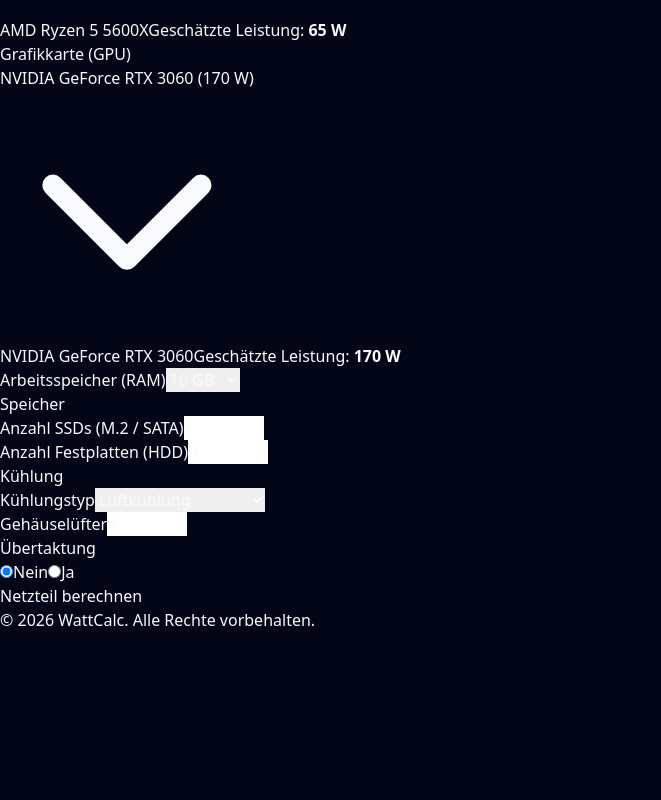
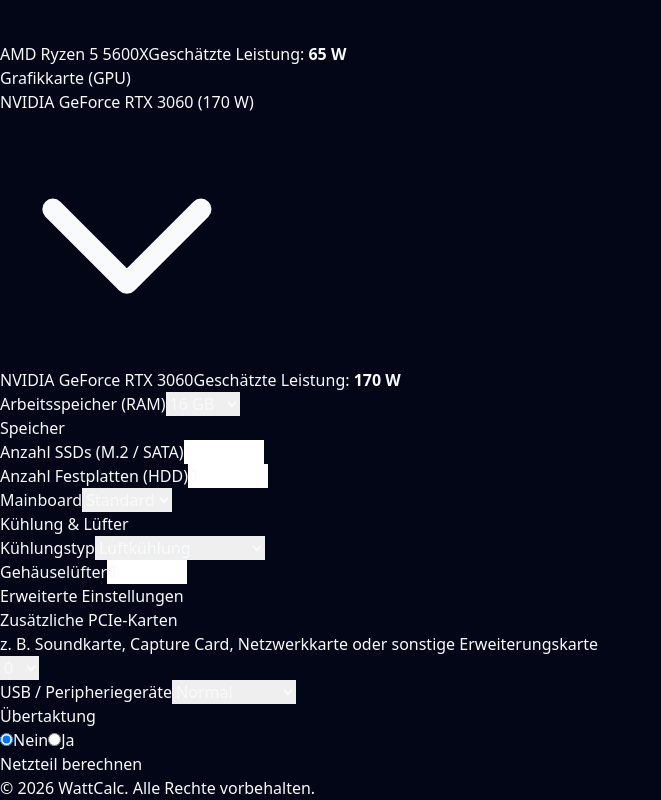
Before and after one commit to infoj143-png/WattCalc, a Next.js app: page / in a window 1280 px wide. Shown: the part 1630-2430 px from the top of the page, without its empty margins (0-661 px from the left). Before the commit the page ends 2262 px from the top, so only its background shows below. Built offline with nearby package versions, Linux system fonts and the light colour scheme.

Commit message:
feat: implement STEP 5 advanced PC configuration and calculation model
Co-authored-by: infoj143-png <226180196+infoj143-png@users.noreply.github.com>

```diff
--- a/src/components/PowerCalculator.tsx
+++ b/src/components/PowerCalculator.tsx
@@ -1,9 +1,9 @@
 'use client';
 
 import React, { useState } from 'react';
-import { CPUS, GPUS, RAM_OPTIONS } from '../data/components';
+import { CPUS, GPUS, MOTHERBOARD_OPTIONS, RAM_OPTIONS, USB_OPTIONS } from '../data/components';
 import { calculatePowerConsumption } from '../lib/calculator';
-import { CalculationResult, CoolingType } from '../types/calculator';
+import { CalculationResult, CoolingType, MotherboardType, UsbPeripheralLevel } from '../types/calculator';
 import { SearchableSelect } from './SearchableSelect';
 
 export function PowerCalculator() {
@@ -12,8 +12,11 @@ export function PowerCalculator() {
   const [ramGB, setRamGB] = useState<number>(16);
   const [ssdCount, setSsdCount] = useState<number>(1);
   const [hddCount, setHddCount] = useState<number>(0);
+  const [motherboardType, setMotherboardType] = useState<MotherboardType>('standard');
   const [coolingType, setCoolingType] = useState<CoolingType>('air');
   const [fanCount, setFanCount] = useState<number>(3);
+  const [pcieCardCount, setPcieCardCount] = useState<number>(0);
+  const [usbLevel, setUsbLevel] = useState<UsbPeripheralLevel>('normal');
   const [isOverclocked, setIsOverclocked] = useState<boolean>(false);
 
   const [result, setResult] = useState<CalculationResult | null>(null);
@@ -47,6 +50,11 @@ export function PowerCalculator() {
     resetResultOnInputChange();
   };
 
+  const handleMotherboardChange = (e: React.ChangeEvent<HTMLSelectElement>) => {
+    setMotherboardType(e.target.value as MotherboardType);
+    resetResultOnInputChange();
+  };
+
   const handleCoolingChange = (e: React.ChangeEvent<HTMLSelectElement>) => {
     setCoolingType(e.target.value as CoolingType);
     resetResultOnInputChange();
@@ -55,6 +63,16 @@ export function PowerCalculator() {
   const handleFanChange = (e: React.ChangeEvent<HTMLInputElement>) => {
     const val = parseInt(e.target.value, 10);
     setFanCount(isNaN(val) ? 0 : val);
+    resetResultOnInputChange();
+  };
+
+  const handlePcieCardChange = (e: React.ChangeEvent<HTMLSelectElement>) => {
+    setPcieCardCount(Number(e.target.value));
+    resetResultOnInputChange();
+  };
+
+  const handleUsbLevelChange = (e: React.ChangeEvent<HTMLSelectElement>) => {
+    setUsbLevel(e.target.value as UsbPeripheralLevel);
     resetResultOnInputChange();
   };
 
@@ -69,9 +87,10 @@ export function PowerCalculator() {
     if (
       !Number.isInteger(ssdCount) || ssdCount < 0 || ssdCount > 20 ||
       !Number.isInteger(hddCount) || hddCount < 0 || hddCount > 20 ||
-      !Number.isInteger(fanCount) || fanCount < 0 || fanCount > 20
+      !Number.isInteger(fanCount) || fanCount < 0 || fanCount > 20 ||
+      !Number.isInteger(pcieCardCount) || pcieCardCount < 0 || pcieCardCount > 10
     ) {
-      setErrorMsg('Bitte geben Sie für SSD, HDD und Lüfter eine Zahl zwischen 0 und 20 ein.');
+      setErrorMsg('Bitte geben Sie für SSD, HDD, Lüfter und PCIe-Karten eine gültige Zahl ein.');
       setResult(null);
       return;
     }
@@ -94,8 +113,11 @@ export function PowerCalculator() {
       ramGB,
       ssdCount,
       hddCount,
+      motherboardType,
       coolingType,
       fanCount,
+      pcieCardCount,
+      usbLevel,
       isOverclocked,
     });
 
@@ -104,10 +126,14 @@ export function PowerCalculator() {
 
   return (
     <div className="w-full bg-slate-900 border border-slate-800 rounded-2xl shadow-2xl p-4 sm:p-6 lg:p-8 space-y-8">
-      <form onSubmit={handleCalculate} className="space-y-6" noValidate>
-        {/* Input Groups */}
-        <div className="space-y-6">
-          {/* Prozessor (CPU) */}
+      <form onSubmit={handleCalculate} className="space-y-8" noValidate>
+        {/* Section 1: Hauptkomponenten */}
+        <fieldset className="space-y-6">
+          <legend className="text-lg font-bold text-slate-100 border-b border-slate-800 pb-2 w-full">
+            PC-Komponenten
+          </legend>
+
+          {/* 1. Prozessor (CPU) */}
           <SearchableSelect
             label="Prozessor (CPU)"
             id="cpu-select"
@@ -121,7 +147,7 @@ export function PowerCalculator() {
             placeholder="Suchen... z. B. Ryzen 7, 9800X3D, Core i7, 14900K"
           />
 
-          {/* Grafikkarte (GPU) */}
+          {/* 2. Grafikkarte (GPU) */}
           <SearchableSelect
             label="Grafikkarte (GPU)"
             id="gpu-select"
@@ -135,7 +161,7 @@ export function PowerCalculator() {
             placeholder="Suchen... z. B. RTX 5070, RTX 5080, RX 9070, RX 7900"
           />
 
-          {/* Arbeitsspeicher (RAM) */}
+          {/* 3. Arbeitsspeicher (RAM) */}
           <div className="space-y-2">
             <label htmlFor="ram-select" className="block text-sm font-semibold text-slate-200">
               Arbeitsspeicher (RAM)
@@ -154,7 +180,7 @@ export function PowerCalculator() {
             </select>
           </div>
 
-          {/* Speicher (SSD & HDD) */}
+          {/* 4. Speicher (SSD & HDD) */}
           <div className="space-y-2">
             <span className="block text-sm font-semibold text-slate-200">
               Speicher
@@ -192,10 +218,29 @@ export function PowerCalculator() {
             </div>
           </div>
 
-          {/* Kühlung */}
+          {/* 5. Mainboard */}
+          <div className="space-y-2">
+            <label htmlFor="motherboard-select" className="block text-sm font-semibold text-slate-200">
+              Mainboard
+            </label>
+            <select
+              id="motherboard-select"
+              value={motherboardType}
+              onChange={handleMotherboardChange}
+              className="w-full p-3 bg-slate-800 border border-slate-700/80 rounded-xl text-slate-100 text-base focus:outline-none focus:ring-2 focus:ring-blue-500 focus:border-blue-500 transition-all cursor-pointer"
+            >
+              {MOTHERBOARD_OPTIONS.map((mb) => (
+                <option key={mb.type} value={mb.type}>
+                  {mb.type === 'standard' ? 'Standard' : 'High-End'}
+                </option>
+              ))}
+            </select>
+          </div>
+
+          {/* 6. Kühlung & 7. Gehäuselüfter */}
           <div className="space-y-2">
             <span className="block text-sm font-semibold text-slate-200">
-              Kühlung
+              Kühlung & Lüfter
             </span>
             <div className="grid grid-cols-1 sm:grid-cols-2 gap-4">
               <div>
@@ -229,8 +274,55 @@ export function PowerCalculator() {
               </div>
             </div>
           </div>
+        </fieldset>
 
-          {/* Übertaktung */}
+        {/* Section 2: Erweiterte Einstellungen */}
+        <fieldset className="space-y-6">
+          <legend className="text-lg font-bold text-slate-100 border-b border-slate-800 pb-2 w-full">
+            Erweiterte Einstellungen
+          </legend>
+
+          {/* 8. Zusätzliche PCIe-Karten */}
+          <div className="space-y-2">
+            <label htmlFor="pcie-card-select" className="block text-sm font-semibold text-slate-200">
+              Zusätzliche PCIe-Karten
+            </label>
+            <p className="text-xs text-slate-400">
+              z. B. Soundkarte, Capture Card, Netzwerkkarte oder sonstige Erweiterungskarte
+            </p>
+            <select
+              id="pcie-card-select"
+              value={pcieCardCount}
+              onChange={handlePcieCardChange}
+              className="w-full p-3 bg-slate-800 border border-slate-700/80 rounded-xl text-slate-100 text-base focus:outline-none focus:ring-2 focus:ring-blue-500 focus:border-blue-500 transition-all cursor-pointer"
+            >
+              <option value={0}>0</option>
+              <option value={1}>1</option>
+              <option value={2}>2</option>
+              <option value={3}>3+</option>
+            </select>
+          </div>
+
+          {/* 9. USB / Peripheriegeräte */}
+          <div className="space-y-2">
+            <label htmlFor="usb-level-select" className="block text-sm font-semibold text-slate-200">
+              USB / Peripheriegeräte
+            </label>
+            <select
+              id="usb-level-select"
+              value={usbLevel}
+              onChange={handleUsbLevelChange}
+              className="w-full p-3 bg-slate-800 border border-slate-700/80 rounded-xl text-slate-100 text-base focus:outline-none focus:ring-2 focus:ring-blue-500 focus:border-blue-500 transition-all cursor-pointer"
+            >
+              {USB_OPTIONS.map((u) => (
+                <option key={u.level} value={u.level}>
+                  {u.level === 'low' ? 'Keine / Wenig' : u.level === 'normal' ? 'Normal' : 'Viele'}
+                </option>
+              ))}
+            </select>
+          </div>
+
+          {/* 10. Übertaktung */}
           <div className="space-y-2">
             <fieldset>
               <legend className="text-sm font-semibold text-slate-200 mb-2">
@@ -260,7 +352,7 @@ export function PowerCalculator() {
               </div>
             </fieldset>
           </div>
-        </div>
+        </fieldset>
 
         {errorMsg && (
           <div className="p-4 bg-red-950/60 border border-red-800 text-red-200 rounded-xl text-sm" role="alert">
@@ -363,50 +455,45 @@ export function PowerCalculator() {
                   <span className="font-mono font-medium text-slate-100">{result.breakdown.hdd} W</span>
                 </div>
                 <div className="flex justify-between py-1 border-b border-slate-800">
+                  <span>Mainboard</span>
+                  <span className="font-mono font-medium text-slate-100">{result.breakdown.motherboard} W</span>
+                </div>
+                <div className="flex justify-between py-1 border-b border-slate-800">
                   <span>Kühlung / Lüfter</span>
                   <span className="font-mono font-medium text-slate-100">
                     {result.breakdown.cooling + result.breakdown.fans} W
                   </span>
                 </div>
                 <div className="flex justify-between py-1 border-b border-slate-800">
+                  <span>Zusätzliche PCIe-Karten</span>
+                  <span className="font-mono font-medium text-slate-100">{result.breakdown.pcieCards} W</span>
+                </div>
+                <div className="flex justify-between py-1 border-b border-slate-800">
+                  <span>USB / Peripheriegeräte</span>
+                  <span className="font-mono font-medium text-slate-100">{result.breakdown.usbPeripherals} W</span>
+                </div>
+                <div className="flex justify-between py-1 border-b border-slate-800">
                   <span>Sonstiger Verbrauch</span>
-                  <span className="font-mono font-medium text-slate-100">
-                    {result.breakdown.misc + result.breakdown.overclockBonus} W
-                  </span>
+                  <span className="font-mono font-medium text-slate-100">{result.breakdown.systemOverhead} W</span>
                 </div>
+                {result.breakdown.overclockBonus > 0 && (
+                  <div className="flex justify-between py-1 border-b border-slate-800">
+                    <span>Übertaktungszuschlag</span>
+                    <span className="font-mono font-medium text-slate-100">{result.breakdown.overclockBonus} W</span>
+                  </div>
+                )}
                 <div className="flex justify-between pt-2 font-bold text-slate-100 text-base">
-                  <span>Gesamt</span>
+                  <span>Geschätzter Verbrauch</span>
                   <span className="font-mono text-blue-400">{result.estimatedPowerW} W</span>
                 </div>
               </div>
             )}
           </div>
 
-          {/* Warum wird dieses Netzteil empfohlen? */}
-          <div className="space-y-2">
-            <h2 className="text-lg font-bold text-slate-100">
-              Warum wird dieses Netzteil empfohlen?
-            </h2>
-            <div className="text-sm text-slate-300 leading-relaxed space-y-2 bg-slate-800/30 p-4 rounded-xl border border-slate-800">
-              <p>
-                Der Rechner schätzt zunächst den erwarteten Leistungsbedarf deines PC-Systems unter hoher Auslastung ab.
-              </p>
-              <p>
-                Zu dieser geschätzten Gesamtleistung wird eine Sicherheitsreserve von 25 % hinzugerechnet. Dadurch läuft das Netzteil in seinem optimalen Effizienzbereich, fängt kurze Lastspitzen zuverlässig ab und bietet Flexibilität für spätere Aufrüstungen.
-              </p>
-              <p>
-                Abschließend wird der berechnete Wert auf die nächstgrößere handelsübliche Netzteil-Klasse aufgerundet.
-              </p>
-            </div>
-          </div>
-
-          {/* Hinweis zur Berechnung */}
-          <div className="p-4 bg-slate-800/30 rounded-xl border border-slate-800/80 text-xs sm:text-sm text-slate-400 space-y-1">
-            <h2 className="font-semibold text-slate-300">
-              Hinweis zur Berechnung
-            </h2>
+          {/* Ergebnis-Erklärung */}
+          <div className="p-4 bg-slate-800/30 rounded-xl border border-slate-800/80 text-xs sm:text-sm text-slate-300 space-y-2">
             <p>
-              Die angezeigten Werte sind Schätzungen und keine Messungen. Der tatsächliche Stromverbrauch kann je nach Systemkonfiguration, Auslastung und Komponenten variieren.
+              Das Ergebnis basiert auf den ausgewählten Komponenten und einer zusätzlichen Leistungsreserve. Der tatsächliche Stromverbrauch kann je nach Hardware, Auslastung und Systemkonfiguration abweichen.
             </p>
           </div>
         </div>
--- a/src/data/components.ts
+++ b/src/data/components.ts
@@ -1,7 +1,7 @@
 import { CPUS as CPUS_DATA } from './cpus';
 import { GPUS as GPUS_DATA } from './gpus';
 import { CpuComponent, GpuComponent } from '../types/components';
-import { RamOption } from '../types/calculator';
+import { MotherboardOption, RamOption, UsbOption } from '../types/calculator';
 
 // Enrich CPUS with helper getter/properties for name and estimatedPowerW
 export const CPUS: CpuComponent[] = CPUS_DATA.map((cpu) => ({
@@ -25,13 +25,25 @@ export const RAM_OPTIONS: RamOption[] = [
   { capacityGB: 128, label: '128 GB', estimatedPowerW: 35 },
 ];
 
+export const MOTHERBOARD_OPTIONS: MotherboardOption[] = [
+  { type: 'standard', label: 'Standard (ca. 25 W)', estimatedPowerW: 25 },
+  { type: 'high_end', label: 'High-End (ca. 50 W)', estimatedPowerW: 50 },
+];
+
+export const USB_OPTIONS: UsbOption[] = [
+  { level: 'low', label: 'Keine / Wenig (ca. 5 W)', estimatedPowerW: 5 },
+  { level: 'normal', label: 'Normal (ca. 10 W)', estimatedPowerW: 10 },
+  { level: 'high', label: 'Viele (ca. 20 W)', estimatedPowerW: 20 },
+];
+
 export const POWER_CONSTANTS = {
-  SSD_POWER_W: 5,        // M.2 NVMe / SATA SSD estimate under load
-  HDD_POWER_W: 10,       // 3.5" HDD spin/load estimate
-  AIR_COOLER_POWER_W: 5, // Air cooler fan power
-  AIO_PUMP_POWER_W: 15,  // Liquid cooling pump + radiator fans
-  CASE_FAN_POWER_W: 3,   // Standard 120mm/140mm case fan
-  MISC_SYSTEM_POWER_W: 40, // Motherboard chipset, USB devices, RGB, network card
+  SSD_POWER_W: 5,            // M.2 NVMe / SATA SSD estimate under load
+  HDD_POWER_W: 10,           // 3.5" HDD spin/load estimate
+  AIR_COOLER_POWER_W: 5,     // Air cooler fan power
+  AIO_PUMP_POWER_W: 15,      // Liquid cooling pump + radiator fans
+  CASE_FAN_POWER_W: 3,       // Standard 120mm/140mm case fan
+  PCIE_CARD_POWER_W: 10,     // Estimated power draw per additional PCIe expansion card (sound, capture, network)
+  SYSTEM_OVERHEAD_POWER_W: 15, // Baseline residual system overhead (VRM losses, fan controller logic, RGB, misc board electronics not in base motherboard)
   OVERCLOCK_MULTIPLIER: 0.15, // 15% increase on CPU and GPU when overclocked
   DEFAULT_HEADROOM_FACTOR: 0.25, // 25% safety reserve
 };
```
Also changed, not shown: src/lib/calculator.ts (+49 -12 lines), src/types/calculator.ts (+21 -1 lines), 1 other file (tests, documents, lock files or other folders).
